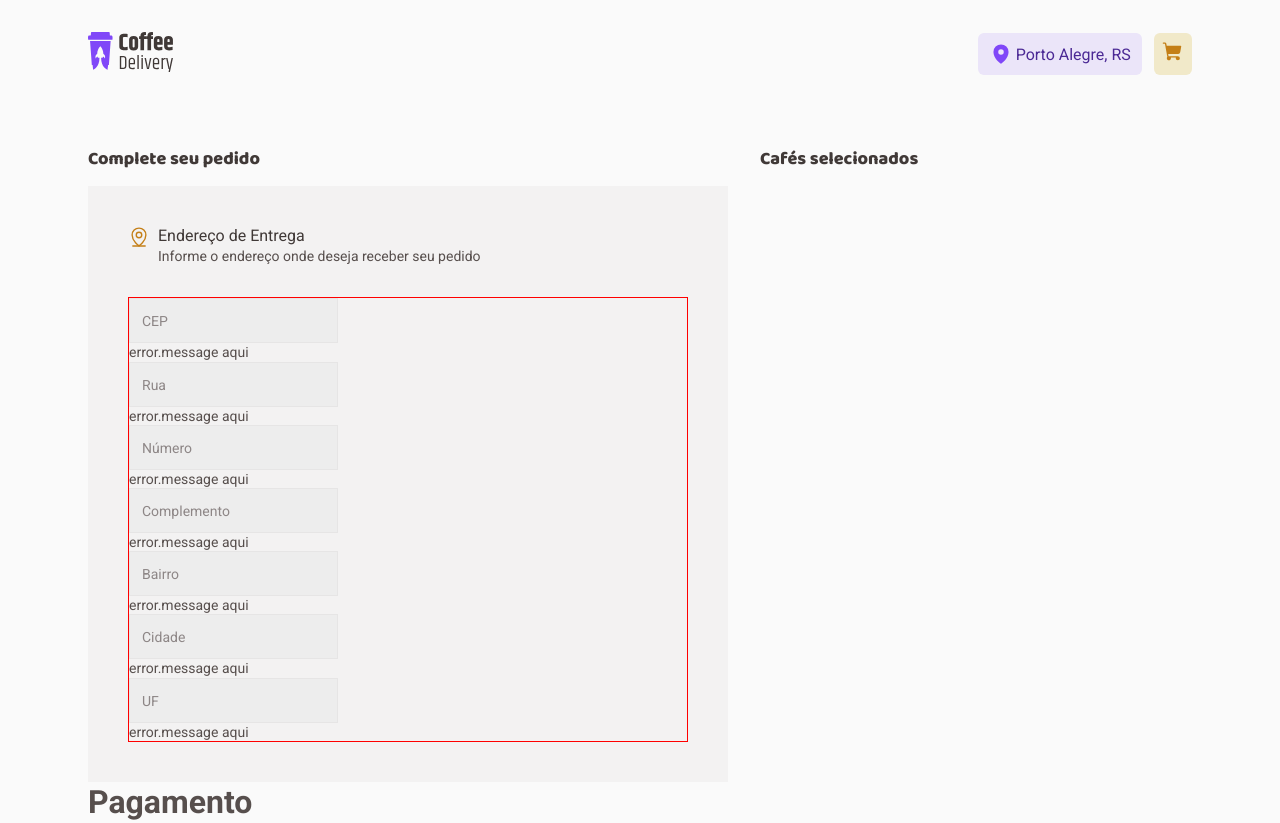
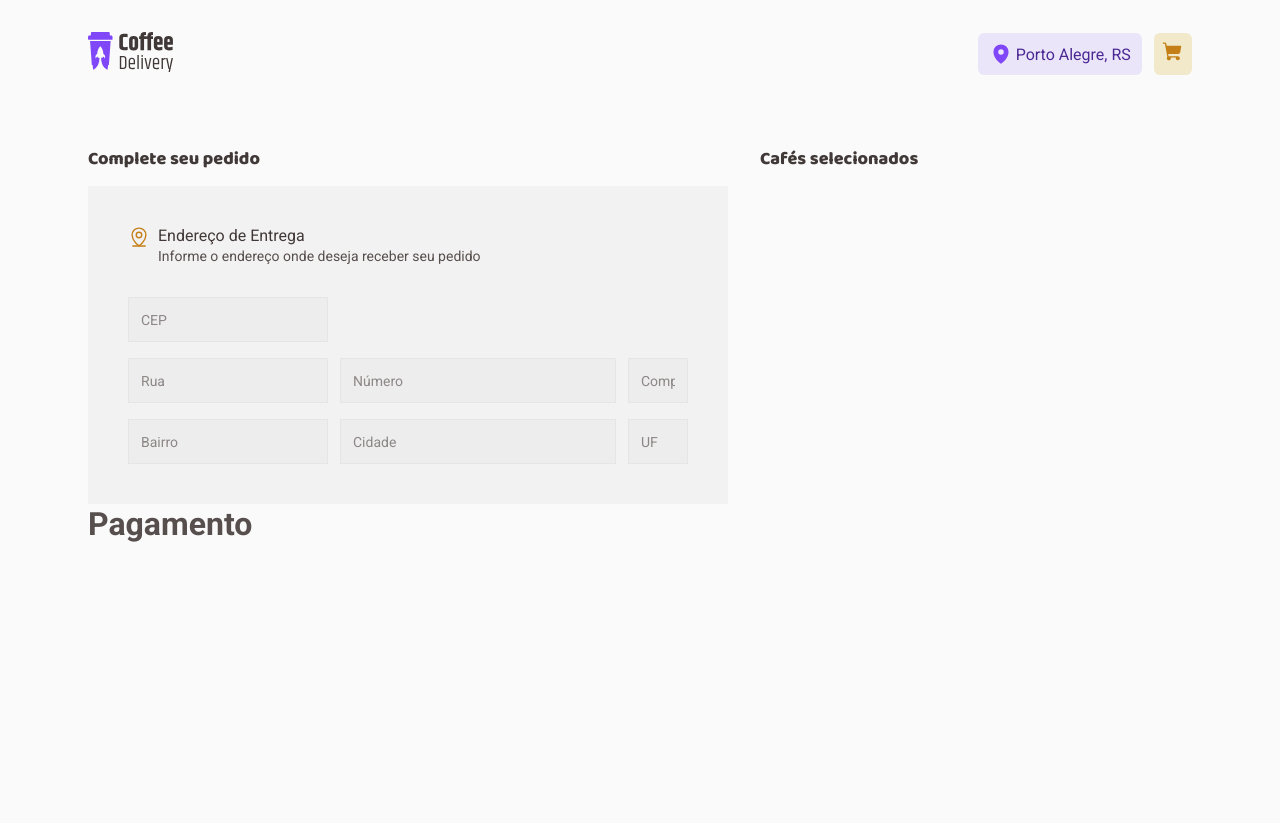
Before and after one commit to rnatu/coffee-delivery, a React (Vite) app: page /Checkout in a window 1280 px wide. After the commit the page ends 800 px from the top, so only its background shows below. Built offline with nearby package versions, Linux system fonts and the light colour scheme.

Commit message:
style: add first display grid on InputsContainer

```diff
--- a/src/pages/Checkout/components/AddressForm/Input.tsx
+++ b/src/pages/Checkout/components/AddressForm/Input.tsx
@@ -1,19 +1,15 @@
 import { InputHTMLAttributes } from 'react';
-import { RegularText } from '../../../../components/Typography';
-import { InputContainer, InputStyled, InputWrapper } from './styles';
+import { InputStyled } from './styles';
 
 interface InputProps extends InputHTMLAttributes<HTMLInputElement> {
   error?: string;
   rightText?: string;
 }
 
-export function Input({ error, rightText, ...props }: InputProps) {
+export function Input({ ...props }: InputProps) {
   return (
-    <InputWrapper>
-      <InputContainer>
-        <InputStyled {...props} />
-      </InputContainer>
-      {!error && <RegularText size="s">{'error.message aqui'}</RegularText>}
-    </InputWrapper>
+    <>
+      <InputStyled {...props} />
+    </>
   );
 }
--- a/src/pages/Checkout/components/AddressForm/index.tsx
+++ b/src/pages/Checkout/components/AddressForm/index.tsx
@@ -16,13 +16,13 @@ export function AddressForm() {
       />
 
       <InputsContainer>
-        <Input placeholder={'CEP'} />
-        <Input placeholder={'Rua'} />
-        <Input placeholder={'Número'} type="number" />
-        <Input placeholder={'Complemento'} />
-        <Input placeholder={'Bairro'} />
-        <Input placeholder={'Cidade '} />
-        <Input placeholder={'UF '} maxLength={2} />
+        <Input placeholder="CEP" className="cep" />
+        <Input placeholder="Rua" />
+        <Input placeholder="Número" type="number" />
+        <Input placeholder="Complemento" />
+        <Input placeholder="Bairro" />
+        <Input placeholder="Cidade" />
+        <Input placeholder="UF" maxLength={2} />
       </InputsContainer>
     </AddressFormContainer>
   );
--- a/src/pages/Checkout/components/AddressForm/styles.ts
+++ b/src/pages/Checkout/components/AddressForm/styles.ts
@@ -7,16 +7,21 @@ export const AddressFormContainer = styled(SectionBaseStyle)`
 
 export const InputsContainer = styled.div`
   margin-top: 2rem;
-  border: 1px solid red;
+
+  display: grid;
+  grid-template-columns: 12.5rem 17.25rem 3.75rem;
+  column-gap: 0.75rem;
+  row-gap: 1rem;
+  /* grid-auto-flow: dense; */
+
+  .cep {
+    grid-column: span 3;
+    max-width: 12.5rem;
+  }
 `;
 
 // Input
-export const InputWrapper = styled.div``;
-
-export const InputContainer = styled.div``;
-
 export const InputStyled = styled.input`
-  flex: 1;
   padding: 0.75rem;
   background-color: ${({ theme }) => theme.colors['base-input']};
   border: 1px solid ${({ theme }) => theme.colors['base-button']};
```
